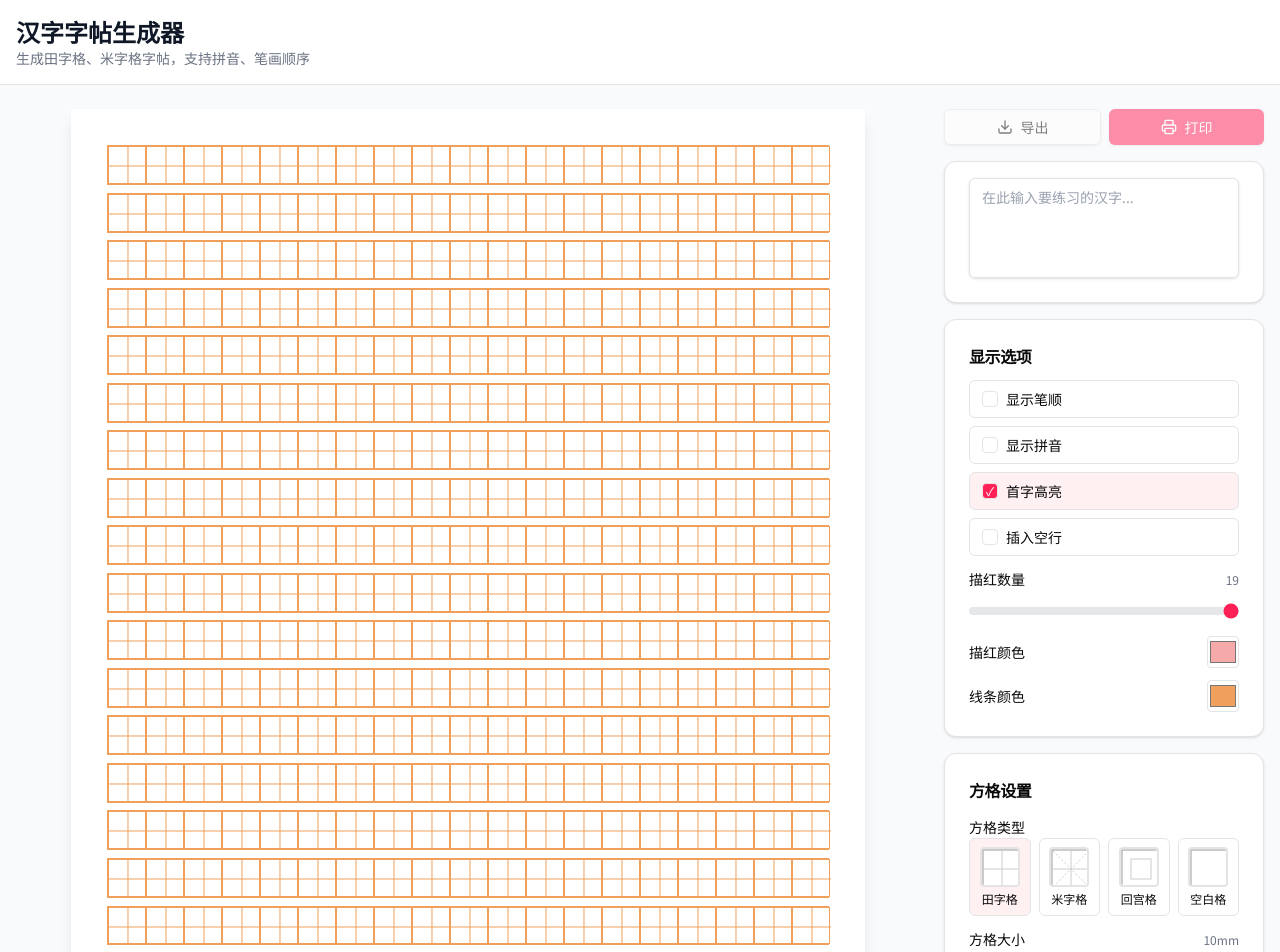
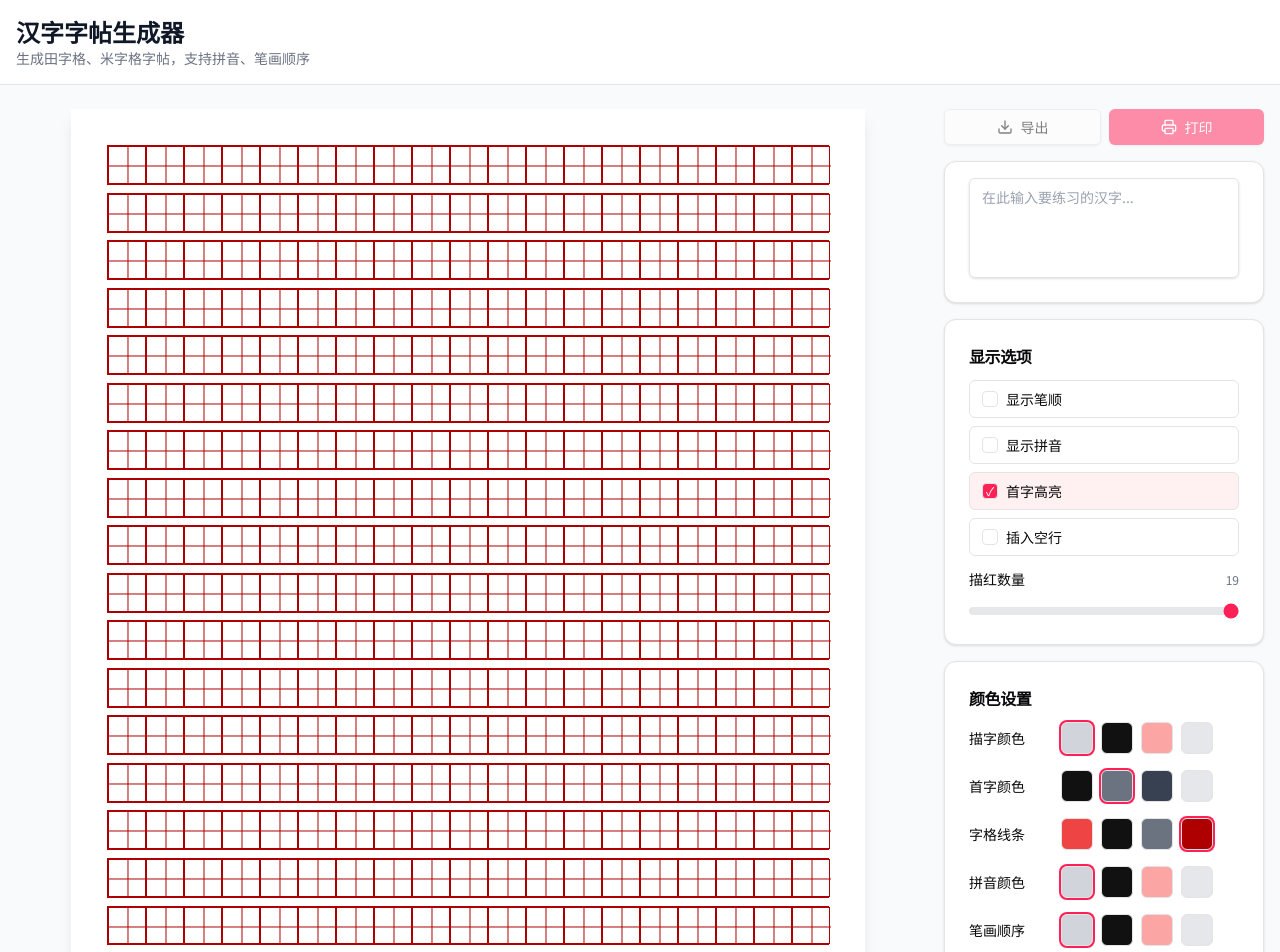
Before and after one commit to RaulVan/hanzis, a Next.js app: page / in a window 1280 px wide. Shown: the top 952 px of the page. Built offline with nearby package versions, Linux system fonts and the light colour scheme.

Commit message:
优化颜色设置，保持设置设置

```diff
--- /dev/null
+++ b/components/controls/ColorSettings.tsx
@@ -0,0 +1,177 @@
+"use client";
+
+import * as React from "react";
+import { Card, CardContent, CardHeader, CardTitle } from "@/components/ui/card";
+import { Label } from "@/components/ui/label";
+import { useWorksheetStore } from "@/stores/worksheetStore";
+import { cn } from "@/lib/utils";
+
+type ColorSelectorProps = {
+  label: string;
+  value: string;
+  onChange: (value: string) => void;
+  basePresets: string[];
+};
+
+const extendedPresets: string[][] = [
+  ["#e5e7eb", "#cbd5e1", "#94a3b8", "#64748b", "#475569", "#111827"],
+  ["#fecaca", "#fca5a5", "#f87171", "#ef4444", "#dc2626", "#991b1b"],
+  ["#fed7aa", "#fdba74", "#fb923c", "#f97316", "#ea580c", "#9a3412"],
+  ["#bbf7d0", "#86efac", "#4ade80", "#22c55e", "#16a34a", "#166534"],
+  ["#ddd6fe", "#c4b5fd", "#a78bfa", "#8b5cf6", "#7c3aed", "#5b21b6"],
+];
+
+function ColorButton({
+  color,
+  active,
+  onClick,
+}: {
+  color: string;
+  active: boolean;
+  onClick: () => void;
+}) {
+  return (
+    <button
+      type="button"
+      className={cn(
+        "w-8 h-8 rounded-md border border-gray-200 transition",
+        active ? "ring-2 ring-rose-500" : "hover:border-rose-300"
+      )}
+      style={{ backgroundColor: color }}
+      onClick={onClick}
+    />
+  );
+}
+
+function ColorSelector({ label, value, onChange, basePresets }: ColorSelectorProps) {
+  const [showMore, setShowMore] = React.useState(false);
+  const customInputRef = React.useRef<HTMLInputElement | null>(null);
+  const fixedPresets = basePresets.slice(0, 3);
+  const [moreColor, setMoreColor] = React.useState(() => {
+    return fixedPresets.includes(value) ? extendedPresets[0][0] : value;
+  });
+
+  React.useEffect(() => {
+    if (!fixedPresets.includes(value)) {
+      setMoreColor(value);
+    }
+  }, [value, fixedPresets]);
+
+  return (
+    <div className="space-y-2">
+      <div className="flex items-center gap-3">
+        <Label className="w-20 shrink-0">{label}</Label>
+        <div className="flex items-center gap-2">
+          {fixedPresets.map((preset) => (
+            <ColorButton
+              key={preset}
+              color={preset}
+              active={preset.toLowerCase() === value.toLowerCase()}
+              onClick={() => onChange(preset)}
+            />
+          ))}
+          <ColorButton
+            color={moreColor}
+            active={!fixedPresets.includes(value)}
+            onClick={() => setShowMore((prev) => !prev)}
+          />
+        </div>
+      </div>
+
+      {showMore && (
+        <div className="space-y-2">
+          {extendedPresets.map((row, rowIndex) => (
+            <div key={`row-${rowIndex}`} className="flex flex-wrap gap-2">
+              {row.map((preset) => (
+                <ColorButton
+                  key={preset}
+                  color={preset}
+                  active={preset.toLowerCase() === value.toLowerCase()}
+                  onClick={() => {
+                    setMoreColor(preset);
+                    onChange(preset);
+                    setShowMore(false);
+                  }}
+                />
+              ))}
+            </div>
+          ))}
+          <div className="flex items-center gap-2">
+            <input
+              ref={customInputRef}
+              type="color"
+              value={value}
+              onChange={(event) => {
+                setMoreColor(event.target.value);
+                onChange(event.target.value);
+                setShowMore(false);
+              }}
+              className="w-8 h-8 rounded border border-gray-200 cursor-pointer"
+            />
+            <input
+              type="text"
+              value={value}
+              onChange={(event) => {
+                setMoreColor(event.target.value);
+                onChange(event.target.value);
+                setShowMore(false);
+              }}
+              className="h-8 px-2 rounded border border-gray-200 text-xs w-24"
+            />
+          </div>
+        </div>
+      )}
+    </div>
+  );
+}
+
+export function ColorSettings() {
+  const {
+    config,
+    setTraceColor,
+    setGridColor,
+    setPinyinColor,
+    setStrokeOrderColor,
+    setCharacterColor,
+  } = useWorksheetStore();
+
+  return (
+    <Card>
+      <CardHeader className="pb-3">
+        <CardTitle className="text-base">颜色设置</CardTitle>
+      </CardHeader>
+      <CardContent className="space-y-4">
+        <ColorSelector
+          label="描字颜色"
+          value={config.traceColor}
+          onChange={setTraceColor}
+          basePresets={["#d1d5db", "#111111", "#fca5a5"]}
+        />
+        <ColorSelector
+          label="首字颜色"
+          value={config.characterColor}
+          onChange={setCharacterColor}
+          basePresets={["#111111", "#6b7280", "#374151"]}
+        />
+        <ColorSelector
+          label="字格线条"
+          value={config.gridColor}
+          onChange={setGridColor}
+          basePresets={["#ef4444", "#111111", "#6b7280"]}
+        />
+        <ColorSelector
+          label="拼音颜色"
+          value={config.pinyinColor}
+          onChange={setPinyinColor}
+          basePresets={["#d1d5db", "#111111", "#fca5a5"]}
+        />
+        <ColorSelector
+          label="笔画顺序"
+          value={config.strokeOrderColor}
+          onChange={setStrokeOrderColor}
+          basePresets={["#d1d5db", "#111111", "#fca5a5"]}
+        />
+      </CardContent>
+    </Card>
+  );
+}
--- a/components/controls/DisplayOptions.tsx
+++ b/components/controls/DisplayOptions.tsx
@@ -39,26 +39,6 @@ function CheckOption({ label, checked, onChange }: CheckOptionProps) {
   );
 }
 
-interface ColorPickerProps {
-  label: string;
-  value: string;
-  onChange: (value: string) => void;
-}
-
-function ColorPicker({ label, value, onChange }: ColorPickerProps) {
-  return (
-    <div className="flex items-center justify-between">
-      <Label>{label}</Label>
-      <input
-        type="color"
-        value={value}
-        onChange={(e) => onChange(e.target.value)}
-        className="w-8 h-8 rounded border border-gray-200 cursor-pointer"
-      />
-    </div>
-  );
-}
-
 export function DisplayOptions() {
   const {
     config,
@@ -70,8 +50,6 @@ export function DisplayOptions() {
     setHighlightFirst,
     setInsertEmptyRow,
     setTraceCount,
-    setTraceColor,
-    setGridColor,
   } = useWorksheetStore();
 
   const columnsPerRow = calculateColumnsPerRow({
@@ -141,19 +119,7 @@ export function DisplayOptions() {
           />
         </div>
 
-        {/* Color pickers */}
-        <div className="space-y-3">
-          <ColorPicker
-            label="描红颜色"
-            value={config.traceColor}
-            onChange={setTraceColor}
-          />
-          <ColorPicker
-            label="线条颜色"
-            value={config.gridColor}
-            onChange={setGridColor}
-          />
-        </div>
+
       </CardContent>
     </Card>
   );
--- a/components/controls/GridSelector.tsx
+++ b/components/controls/GridSelector.tsx
@@ -6,7 +6,7 @@ import { Label } from "@/components/ui/label";
 import { Slider } from "@/components/ui/slider";
 import { useWorksheetStore } from "@/stores/worksheetStore";
 import { gridOptions, type GridType } from "@/types";
-import { cn } from "@/lib/utils";
+import { calculateColumnsPerRow, cn } from "@/lib/utils";
 
 // Grid type preview icons
 function GridPreview({ type, selected }: { type: GridType; selected: boolean }) {
@@ -96,6 +96,15 @@ function GridPreview({ type, selected }: { type: GridType; selected: boolean })
 export function GridSelector() {
   const { config, setGridType, setGridSize, setRowGap } =
     useWorksheetStore();
+  const pageWidthMm = 210;
+  const mmToPx = 3.78;
+  const contentWidthPx = pageWidthMm * mmToPx - config.pageMargin * 2;
+  const columnsPerRow = calculateColumnsPerRow({
+    gridSizeMm: config.gridSize,
+    pageMarginPx: config.pageMargin,
+    pageWidthMm,
+    mmToPx,
+  });
 
   return (
     <Card>
@@ -128,20 +137,24 @@ export function GridSelector() {
           </div>
         </div>
 
-        {/* Grid size (in mm) */}
+        {/* Columns per row (based on A4 width) */}
         <div className="space-y-2">
           <div className="flex justify-between">
-            <Label>方格大小</Label>
+            <Label>方格数量</Label>
             <span className="text-xs text-gray-500">
-              {config.gridSize}mm
+              {columnsPerRow}个
             </span>
           </div>
           <Slider
-            value={[config.gridSize]}
-            onValueChange={([value]) => setGridSize(value)}
+            value={[columnsPerRow]}
+            onValueChange={([value]) => {
+              const safeColumns = Math.max(1, Math.round(value));
+              const nextGridSizeMm = contentWidthPx / safeColumns / mmToPx;
+              setGridSize(Number(nextGridSizeMm.toFixed(2)));
+            }}
             min={8}
             max={20}
-            step={0.5}
+            step={1}
           />
         </div>
 
--- a/components/controls/index.ts
+++ b/components/controls/index.ts
@@ -2,3 +2,4 @@ export { InputPanel } from "./InputPanel";
 export { GridSelector } from "./GridSelector";
 export { DisplayOptions } from "./DisplayOptions";
 export { ExportPanel } from "./ExportPanel";
+export { ColorSettings } from "./ColorSettings";
--- a/components/worksheet/WorksheetGenerator.tsx
+++ b/components/worksheet/WorksheetGenerator.tsx
@@ -1,7 +1,7 @@
 "use client";
 
 import * as React from "react";
-import { InputPanel, GridSelector, DisplayOptions, ExportPanel } from "@/components/controls";
+import { InputPanel, GridSelector, DisplayOptions, ExportPanel, ColorSettings } from "@/components/controls";
 import { WorksheetPreview } from "./WorksheetPreview";
 import { useWorksheetStore } from "@/stores/worksheetStore";
 
@@ -114,6 +114,9 @@ export function WorksheetGenerator() {
         {/* Display options */}
         <DisplayOptions />
 
+        {/* Color settings */}
+        <ColorSettings />
+
         {/* Grid settings */}
         <GridSelector />
       </aside>
--- a/components/worksheet/WorksheetPreview.tsx
+++ b/components/worksheet/WorksheetPreview.tsx
@@ -259,7 +259,7 @@ export function WorksheetPreview() {
                         <StrokeOrderFanning
                           char={row.char.char}
                           size={Math.max(12, strokeLineHeight - 2)}
-                          color={config.traceColor}
+                          color={config.strokeOrderColor}
                         />
                       ) : null}
                     </div>
@@ -325,7 +325,7 @@ export function WorksheetPreview() {
                                 y="50%"
                                 textAnchor="middle"
                                 dominantBaseline="central"
-                                fill={config.traceColor}
+                                fill={config.pinyinColor}
                                 fontSize={Math.max(10, cellSizePx * 0.22)}
                                 fontFamily="Noto Sans SC, Noto Sans, system-ui, sans-serif"
                               >
--- a/stores/worksheetStore.ts
+++ b/stores/worksheetStore.ts
@@ -1,6 +1,7 @@
 "use client";
 
 import { create } from "zustand";
+import { createJSONStorage, persist } from "zustand/middleware";
 import type { WorksheetConfig, CharacterInfo, GridType, DisplayMode, PinyinPosition } from "@/types";
 import { defaultWorksheetConfig } from "@/types";
 
@@ -37,6 +38,9 @@ interface WorksheetState {
   setTraceCount: (count: number) => void;
   setTraceColor: (color: string) => void;
   setGridColor: (color: string) => void;
+  setPinyinColor: (color: string) => void;
+  setStrokeOrderColor: (color: string) => void;
+  setCharacterColor: (color: string) => void;
   setRowGap: (gap: number) => void;
   setInsertEmptyRow: (insert: boolean) => void;
   setCurrentPage: (page: number) => void;
@@ -44,7 +48,9 @@ interface WorksheetState {
   resetConfig: () => void;
 }
 
-export const useWorksheetStore = create<WorksheetState>((set) => ({
+export const useWorksheetStore = create<WorksheetState>()(
+  persist(
+    (set) => ({
       config: defaultWorksheetConfig,
       characters: [],
       currentPage: 0,
@@ -142,6 +148,21 @@ export const useWorksheetStore = create<WorksheetState>((set) => ({
           config: { ...state.config, gridColor: color },
         })),
 
+      setPinyinColor: (color) =>
+        set((state) => ({
+          config: { ...state.config, pinyinColor: color },
+        })),
+
+      setStrokeOrderColor: (color) =>
+        set((state) => ({
+          config: { ...state.config, strokeOrderColor: color },
+        })),
+
+      setCharacterColor: (color) =>
+        set((state) => ({
+          config: { ...state.config, characterColor: color },
+        })),
+
       setRowGap: (gap) =>
         set((state) => ({
           config: { ...state.config, rowGap: gap },
@@ -162,4 +183,23 @@ export const useWorksheetStore = create<WorksheetState>((set) => ({
           characters: [],
           currentPage: 0,
         }),
-}));
+    }),
+    {
+      name: "hanzis-worksheet-settings",
+      storage: createJSONStorage(() => localStorage),
+      partialize: (state) => ({
+        config: state.config,
+      }),
+      merge: (persistedState, currentState) => {
+        const typed = persistedState as { config?: WorksheetConfig } | null;
+        return {
+          ...currentState,
+          config: {
+            ...currentState.config,
+            ...(typed?.config ?? {}),
+          },
+        };
+      },
+    }
+  )
+);
--- a/types/index.ts
+++ b/types/index.ts
@@ -43,6 +43,7 @@ export interface WorksheetConfig {
   characterColor: string;
   pinyinColor: string;
   traceColor: string; // color for traced characters (light red)
+  strokeOrderColor: string;
 
   // Layout settings
   columnsPerRow: number;
@@ -81,7 +82,7 @@ export const defaultWorksheetConfig: WorksheetConfig = {
 
   gridType: "tian",
   gridSize: 10, // 10mm per cell
-  gridColor: "#f0a05a", // orange-ish grid lines
+  gridColor: "#af0000",
   gridLineWidth: 1,
 
   showPinyin: false,
@@ -96,9 +97,10 @@ export const defaultWorksheetConfig: WorksheetConfig = {
   repeatCount: 14, // total cells per row
 
   fontFamily: "kai",
-  characterColor: "#333333",
-  pinyinColor: "#666666",
-  traceColor: "#f5a9a9", // light red for traced chars
+  characterColor: "#6b7280",
+  pinyinColor: "#d1d5db",
+  traceColor: "#d1d5db",
+  strokeOrderColor: "#d1d5db",
 
   columnsPerRow: 14, // matches repeatCount
   rowsPerPage: 10,
```
Lines whose indentation alone changed are shown as unchanged.
